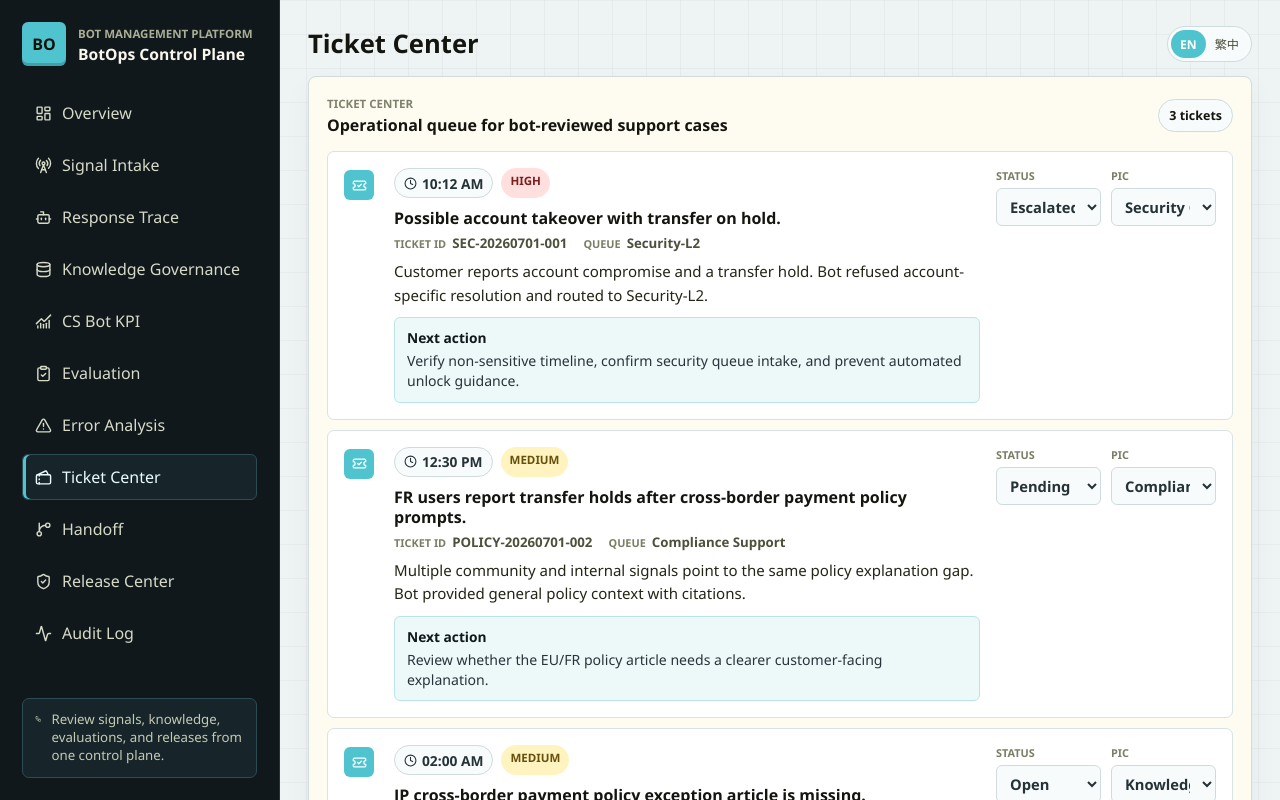
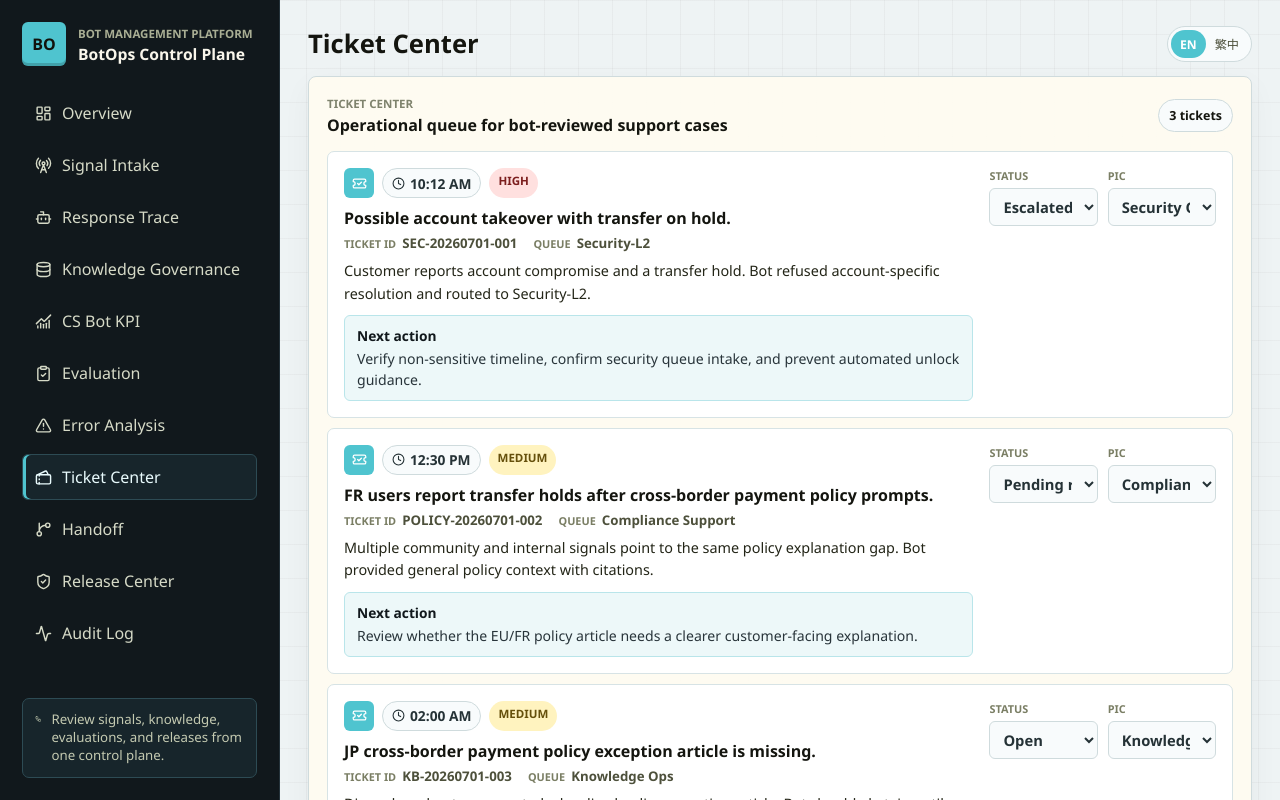
Before and after one commit to jamie860730/botops-control-plane, a React (Vite) app: page / in a window 1280 px wide. Both pictures are taken after a click on the button "Ticket Center". Shown: the top 800 px of the page. Built offline with nearby package versions, Linux system fonts and the light colour scheme.

Commit message:
Align ticket metadata and normalize font weights

```diff
--- a/src/components/TicketCenter.tsx
+++ b/src/components/TicketCenter.tsx
@@ -34,11 +34,11 @@ export function TicketCenter({ locale, tickets }: TicketCenterProps) {
         <div className="ticket-list">
           {tickets.map((ticket) => (
             <article className="ticket-row" key={ticket.id}>
-              <div className="row-icon">
-                <TicketCheck size={15} aria-hidden="true" />
-              </div>
               <div>
                 <div className="ticket-meta-line">
+                  <span className="row-icon">
+                    <TicketCheck size={15} aria-hidden="true" />
+                  </span>
                   <span className="sla-pill">
                     <Clock size={13} aria-hidden="true" />
                     {new Date(ticket.slaDueAt).toLocaleTimeString([], { hour: '2-digit', minute: '2-digit' })}
--- a/src/styles.css
+++ b/src/styles.css
@@ -108,7 +108,7 @@ button {
   place-items: center;
   color: #11120c;
   background: #4fc4cf;
-  font-weight: 900;
+  font-weight: 850;
   border-radius: 6px;
   box-shadow: inset 0 -3px 0 rgba(0, 0, 0, 0.18);
 }
@@ -117,7 +117,7 @@ button {
   margin: 0 0 4px;
   color: #7f836d;
   font-size: 0.72rem;
-  font-weight: 800;
+  font-weight: 750;
   letter-spacing: 0;
   text-transform: uppercase;
 }
@@ -242,7 +242,7 @@ p {
   background: #f8fbfc;
   border: 1px solid #cfdbdd;
   font-size: 0.78rem;
-  font-weight: 750;
+  font-weight: 700;
 }
 
 .locale-toggle {
@@ -261,7 +261,7 @@ p {
   border: 0;
   border-radius: 999px;
   font-size: 0.76rem;
-  font-weight: 850;
+  font-weight: 750;
 }
 
 .locale-toggle button.active {
@@ -357,7 +357,7 @@ p {
   background: #edf8f9;
   border: 1px solid #b9dfe3;
   font-size: 0.83rem;
-  font-weight: 750;
+  font-weight: 700;
 }
 
 .chip.selected {
@@ -398,14 +398,10 @@ p {
 
 .ticket-row {
   display: grid;
-  grid-template-columns: 34px minmax(0, 1fr) minmax(220px, 0.36fr);
+  grid-template-columns: minmax(0, 1fr) minmax(220px, 0.36fr);
   gap: 16px;
   align-items: start;
   padding: 16px;
-}
-
-.ticket-row .row-icon {
-  margin-top: 2px;
 }
 
 .ticket-row .row-title {
@@ -486,7 +482,7 @@ p {
 .ticket-meta-list dt {
   color: #7a7e64;
   font-size: 0.68rem;
-  font-weight: 900;
+  font-weight: 750;
   text-transform: uppercase;
 }
 
@@ -494,13 +490,13 @@ p {
   margin: 0;
   color: #4d503b;
   font-size: 0.83rem;
-  font-weight: 800;
-}
-
-.ticket-row > div:nth-child(2) > p {
+  font-weight: 700;
+}
+
+.ticket-row > div:first-child > p {
   margin-bottom: 0;
   color: #232517;
-  font-size: 0.94rem;
+  font-size: 0.9rem;
   line-height: 1.55;
 }
 
@@ -521,7 +517,7 @@ p {
 .ticket-status-panel label > span {
   color: #7a7e64;
   font-size: 0.68rem;
-  font-weight: 900;
+  font-weight: 750;
   text-transform: uppercase;
 }
 
@@ -534,7 +530,7 @@ p {
   border: 1px solid #cfdbdd;
   border-radius: 6px;
   font-size: 0.92rem;
-  font-weight: 800;
+  font-weight: 700;
 }
 
 .sla-pill {
@@ -548,7 +544,7 @@ p {
   border: 1px solid #cfdbdd;
   border-radius: 999px;
   font-size: 0.86rem;
-  font-weight: 800;
+  font-weight: 700;
 }
 
 .ticket-summary-list {
@@ -573,7 +569,7 @@ p {
   min-height: 30px;
   padding: 5px 9px;
   font-size: 0.72rem;
-  font-weight: 900;
+  font-weight: 800;
   text-transform: uppercase;
 }
 
@@ -607,7 +603,7 @@ p {
 .detail-list dt {
   color: #7a7e64;
   font-size: 0.7rem;
-  font-weight: 850;
+  font-weight: 750;
   text-transform: uppercase;
 }
 
@@ -629,7 +625,7 @@ p {
   justify-content: center;
   gap: 8px;
   border-radius: 6px;
-  font-weight: 850;
+  font-weight: 800;
 }
 
 .primary-action {
@@ -667,7 +663,7 @@ p {
   border: 1px solid #cfdbdd;
   border-radius: 6px;
   font-size: 0.86rem;
-  font-weight: 850;
+  font-weight: 750;
 }
 
 .icon-button {
@@ -707,19 +703,20 @@ p {
   background: #edf8f9;
   border: 1px solid #e1d5b9;
   border-radius: 5px;
-  font-weight: 750;
+  font-weight: 700;
 }
 
 .profile-strip small {
   color: #7a7e64;
   font-size: 0.64rem;
-  font-weight: 850;
+  font-weight: 750;
   text-transform: uppercase;
 }
 
 .profile-strip strong {
   color: #253236;
   font-size: 0.84rem;
+  font-weight: 700;
 }
 
 .message {
@@ -738,7 +735,7 @@ p {
   margin-bottom: 5px;
   color: #74785d;
   font-size: 0.72rem;
-  font-weight: 900;
+  font-weight: 750;
   text-transform: uppercase;
 }
 
@@ -755,6 +752,7 @@ p {
   background: #e7f7f9;
   border: 1px solid #9bdde4;
   font-size: 0.78rem;
+  font-weight: 700;
 }
 
 .eval-save-status,
@@ -780,7 +778,7 @@ p {
   padding: 4px 7px;
   border-radius: 5px;
   font-size: 0.72rem;
-  font-weight: 900;
+  font-weight: 750;
   text-transform: uppercase;
 }
 
@@ -817,7 +815,7 @@ p {
   display: block;
   color: #b8bda4;
   font-size: 0.78rem;
-  font-weight: 800;
+  font-weight: 700;
 }
 
 .metric-tile strong {
@@ -889,7 +887,7 @@ p {
   margin-top: 3px;
   color: #74785d;
   font-size: 0.72rem;
-  font-weight: 800;
+  font-weight: 700;
 }
 
 .cs-kpi-row p {
@@ -936,7 +934,7 @@ p {
   gap: 4px;
   color: #7a7e64;
   font-size: 0.7rem;
-  font-weight: 850;
+  font-weight: 750;
   text-transform: uppercase;
 }
 
@@ -948,7 +946,7 @@ p {
   background: #f8fbfc;
   border: 1px solid #cfdbdd;
   border-radius: 6px;
-  font-weight: 800;
+  font-weight: 700;
   text-transform: none;
 }
 
@@ -1011,7 +1009,7 @@ p {
 .table-head {
   color: #61664e;
   background: #e8f6f8;
-  font-weight: 900;
+  font-weight: 750;
   text-transform: uppercase;
   font-size: 0.72rem;
 }
@@ -1160,7 +1158,7 @@ p {
 .audit-row time {
   color: #74785d;
   font-size: 0.78rem;
-  font-weight: 800;
+  font-weight: 700;
   white-space: nowrap;
 }
 
```
